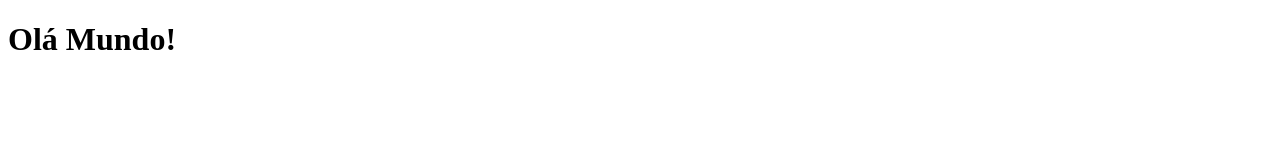
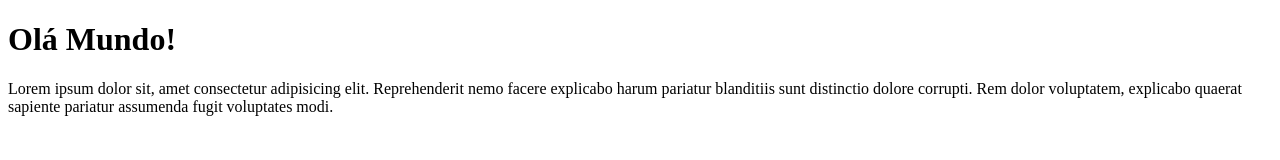
Before and after one commit to rikiiisantoss/test, a plain HTML site: page index.html in a window 1280 px wide. Drawn offline with Linux system fonts and the light colour scheme.

Commit message:
acrescentando paragrafo

```diff
--- a/index.html
+++ b/index.html
@@ -7,5 +7,6 @@
 </head>
 <body>
    <h1>Olá Mundo!</h1>
+   <p>Lorem ipsum dolor sit, amet consectetur adipisicing elit. Reprehenderit nemo facere explicabo harum pariatur blanditiis sunt distinctio dolore corrupti. Rem dolor voluptatem, explicabo quaerat sapiente pariatur assumenda fugit voluptates modi.</p>
 </body>
 </html>
```
